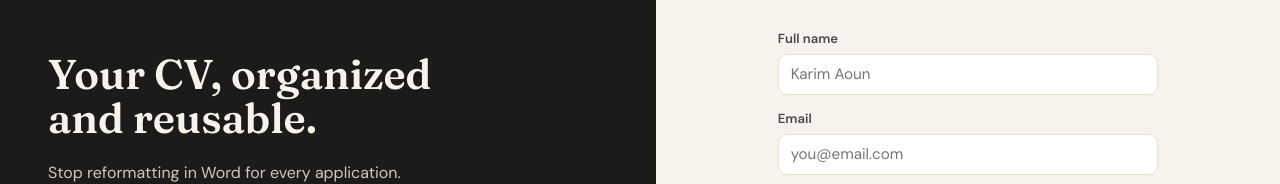
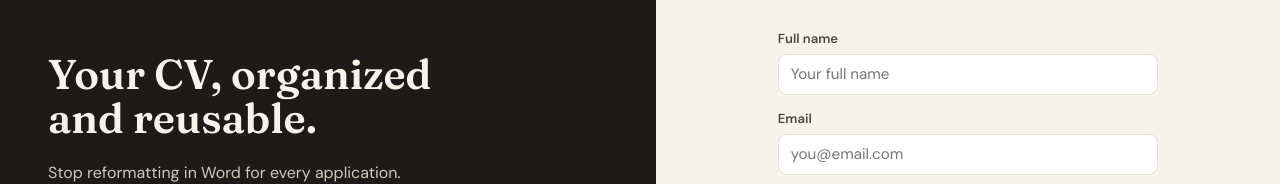
Before and after one commit to kareem-321/careerkit-web, a React (Create React App) app in the folder senior-projectfront/: page /register in a window 1280 px wide. Shown: the part 247-431 px from the top of the page. Built offline with nearby package versions, Linux system fonts and the light colour scheme; no server answers.

Commit message:
Remove personal name from placeholders

```diff
--- a/senior-projectfront/src/pages/Editor.js
+++ b/senior-projectfront/src/pages/Editor.js
@@ -228,7 +228,7 @@ export default function Editor() {
                 <label>Contact info</label>
                 <textarea
                   value={data.contact_info || ""}
-                  placeholder={"karim@email.com · +961 …\nSidon, Lebanon · linkedin.com/in/…"}
+                  placeholder={"you@email.com · +961 …\nCity, Country · linkedin.com/in/…"}
                   onChange={(e) => setHeader("contact_info", e.target.value)}
                   onBlur={saveHeader}
                 />
--- a/senior-projectfront/src/pages/Register.js
+++ b/senior-projectfront/src/pages/Register.js
@@ -54,7 +54,7 @@ export default function Register() {
           <form onSubmit={handleSubmit}>
             <div className="field">
               <label>Full name</label>
-              <input name="full_name" value={form.full_name} onChange={update} placeholder="Karim Aoun" required />
+              <input name="full_name" value={form.full_name} onChange={update} placeholder="Your full name" required />
             </div>
             <div className="field">
               <label>Email</label>
```
